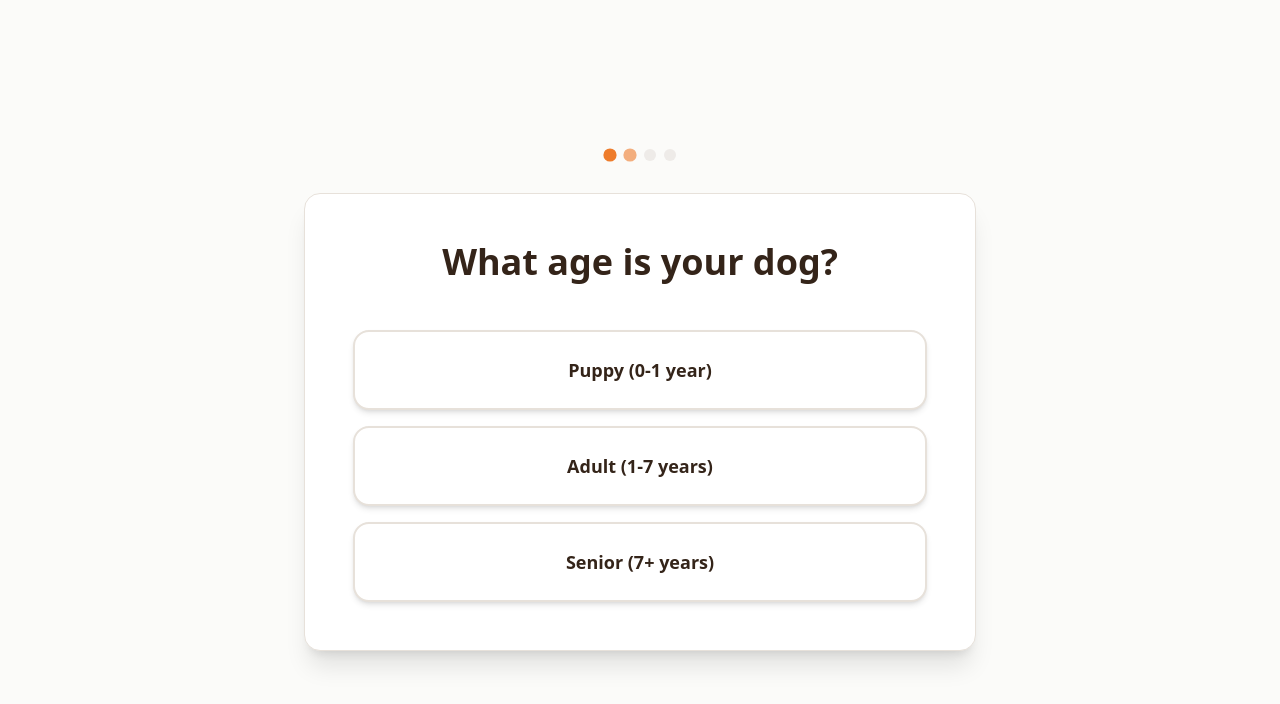
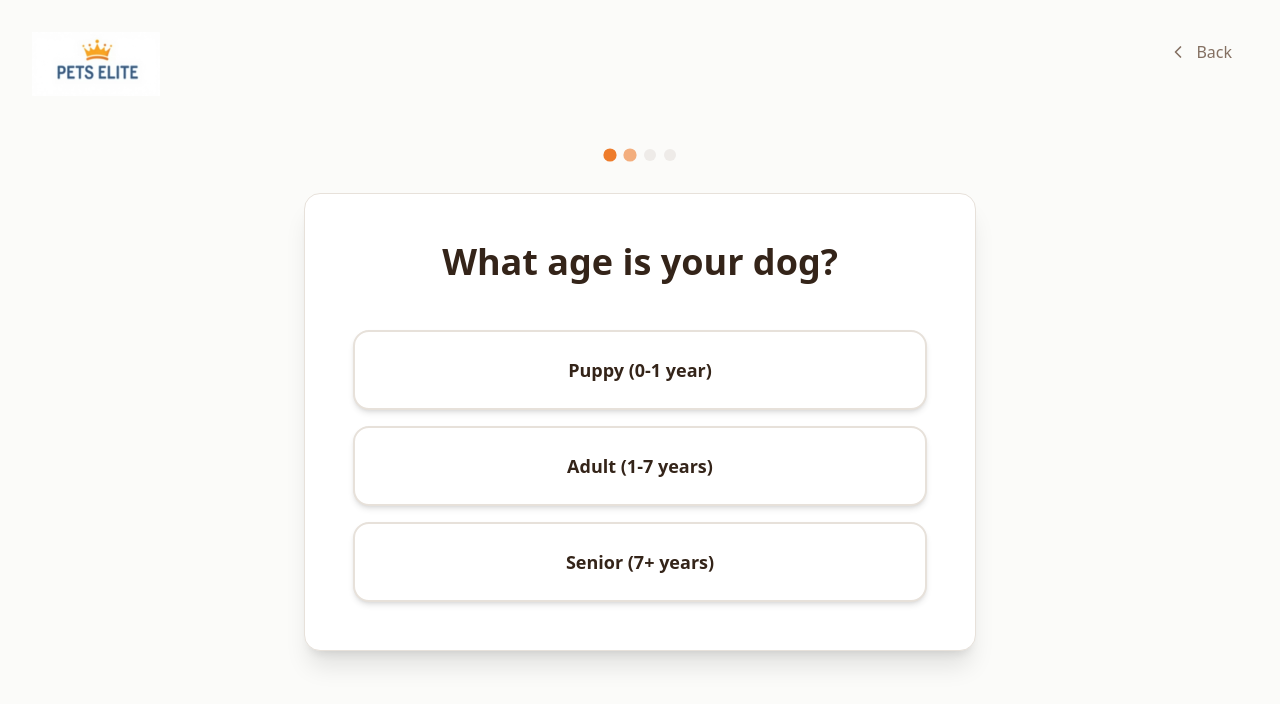
Before and after one commit to robertpetselite/pup-pathfinder-quiz, a React (Vite) app: page / in a window 1280 px wide. Both pictures are taken after a click on the button "🐕 Start Quiz". Shown: the top 704 px of the page. Built offline with nearby package versions, Linux system fonts and the light colour scheme.

Commit message:
Add logo and back button
Add the Pets Elite logo to the top left corner of the funnel.
Include a "Back" button that allows users to navigate to the previous slide in the quiz.

```diff
--- a/src/components/PetQuizFunnel.tsx
+++ b/src/components/PetQuizFunnel.tsx
@@ -46,6 +46,20 @@ export function PetQuizFunnel() {
     }, 300);
   }, [answers, currentQuestionIndex]);
 
+  const handleBack = useCallback(() => {
+    setIsAnimating(true);
+    setTimeout(() => {
+      if (currentQuestionIndex > 0) {
+        // Go to previous question
+        setCurrentQuestionIndex(prev => prev - 1);
+      } else {
+        // Go back to landing slide
+        setCurrentSlide('landing');
+      }
+      setIsAnimating(false);
+    }, 300);
+  }, [currentQuestionIndex]);
+
   const handleGetGuide = useCallback(() => {
     setIsAnimating(true);
     setTimeout(() => {
@@ -79,6 +93,7 @@ export function PetQuizFunnel() {
             currentStep={currentQuestionIndex + 1}
             totalSteps={QUIZ_QUESTIONS.length}
             onAnswer={handleQuizAnswer}
+            onBack={handleBack}
             isAnimating={isAnimating}
           />
         );
--- a/src/components/slides/LandingSlide.tsx
+++ b/src/components/slides/LandingSlide.tsx
@@ -13,6 +13,15 @@ export function LandingSlide({ onStartQuiz }: LandingSlidePro) {
         className="absolute inset-0 bg-cover bg-center bg-no-repeat opacity-20"
         style={{ backgroundImage: `url(${heroImage})` }}
       />
+
+      {/* Logo */}
+      <div className="absolute top-8 left-8 z-20">
+        <img
+          src="/lovable-uploads/66baaea8-6a9e-4cf7-b77f-4813fa4bd576.png"
+          alt="Pets Elite"
+          className="h-12 md:h-16 w-auto"
+        />
+      </div>
 
       {/* Content */}
       <div className="relative z-10 text-center px-6 max-w-4xl mx-auto">
--- a/src/components/slides/QuizSlide.tsx
+++ b/src/components/slides/QuizSlide.tsx
@@ -1,12 +1,14 @@
 import { QuizQuestion } from '@/types/quiz';
 import { QuizButton } from '@/components/QuizButton';
 import { ProgressIndicator } from '@/components/ProgressIndicator';
+import { ChevronLeft } from 'lucide-react';
 
 interface QuizSlideProps {
   question: QuizQuestion;
   currentStep: number;
   totalSteps: number;
   onAnswer: (questionId: string, answer: string) => void;
+  onBack?: () => void;
   isAnimating: boolean;
 }
 
@@ -15,10 +17,31 @@ export function QuizSlide({
   currentStep,
   totalSteps,
   onAnswer,
+  onBack,
   isAnimating
 }: QuizSlideProps) {
   return (
     <div className="min-h-screen flex items-center justify-center bg-background px-6">
+      {/* Logo */}
+      <div className="absolute top-8 left-8 z-20">
+        <img
+          src="/lovable-uploads/66baaea8-6a9e-4cf7-b77f-4813fa4bd576.png"
+          alt="Pets Elite"
+          className="h-12 md:h-16 w-auto"
+        />
+      </div>
+
+      {/* Back Button */}
+      {onBack && (
+        <button
+          onClick={onBack}
+          className="absolute top-8 right-8 z-20 flex items-center gap-2 px-4 py-2 text-muted-foreground hover:text-foreground transition-colors"
+        >
+          <ChevronLeft size={20} />
+          <span className="hidden sm:inline">Back</span>
+        </button>
+      )}
+
       <div className={`w-full max-w-2xl mx-auto transition-all duration-400 ${isAnimating ? 'opacity-0 transform translate-x-4' : 'opacity-100 transform translate-x-0'}`}>
         <ProgressIndicator
           currentStep={currentStep}
```
Also changed, not shown: public/lovable-uploads/66baaea8-6a9e-4cf7-b77f-4813fa4bd576.png (added).
